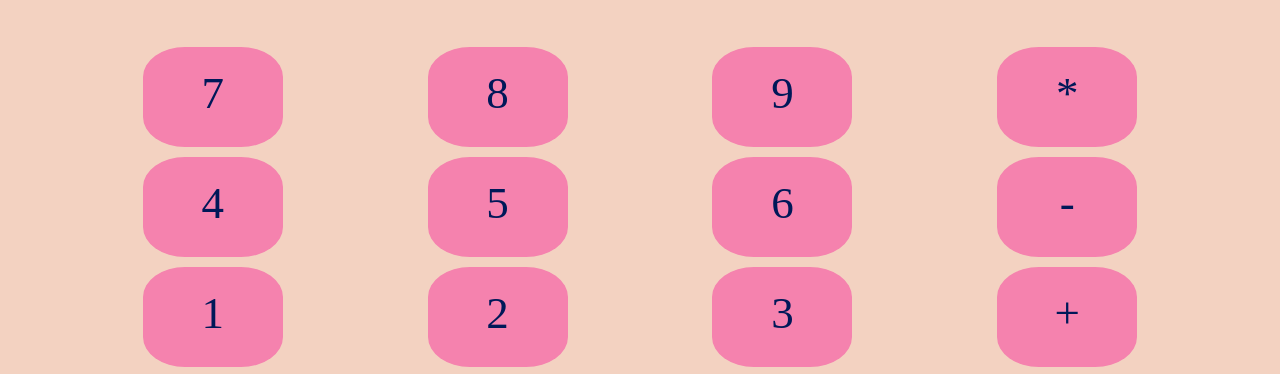
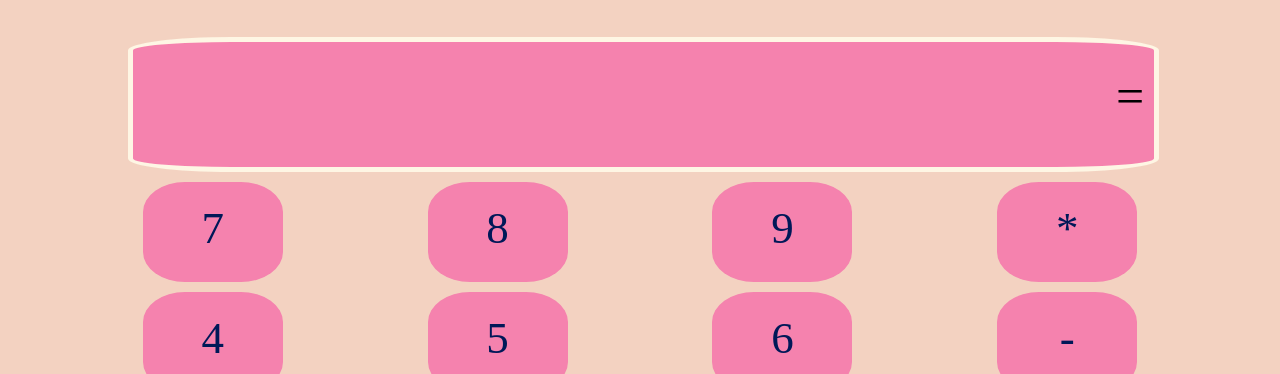
Before and after one commit to aman85662/newxc, a plain HTML site: page index.html in a window 1280 px wide. Shown: the part 80-454 px from the top of the page. Drawn offline with Linux system fonts and the light colour scheme.

Commit message:
bracket added

```diff
--- a/css.css
+++ b/css.css
@@ -44,3 +44,15 @@ h1{
     text-align: center;
     margin: 40px 60px;
 }
+ .answer{
+margin-left: 120px;
+    height: 100px;
+    width: 80%;
+    text-align: right;
+    font-size: 50px;
+    padding-top: 25px;
+    padding-right: 10px;
+    border-radius: 10%;
+    border: 5px solid #fef6e4;
+    background-color: #f582ae;
+ }
--- a/index.html
+++ b/index.html
@@ -7,6 +7,9 @@
     <header>
         <h1>calculator</h1>
     </header>
+    <div class="answer">
+        =
+    </div>
     <div class="class">
     <span class="contain">
         <div class="aga">7
```
